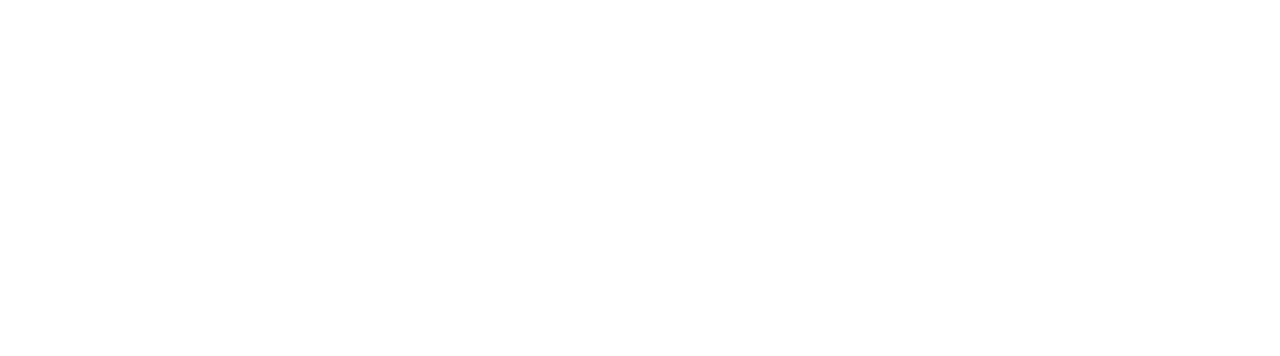
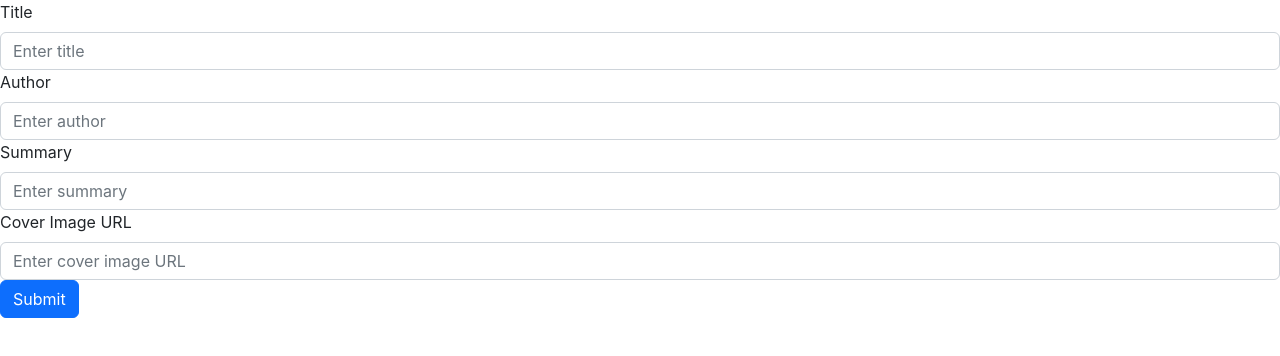
Before and after one commit to quarterlylearnings/book-library-client, a React (Create React App) app: page /shelves/1/books/new in a window 1280 px wide. Before the commit this address had no page. Shown: the top 356 px of the page. Built offline with nearby package versions, Linux system fonts and the light colour scheme.

Commit message:
Adds ability to add a new book to a shelf

```diff
--- a/src/App.js
+++ b/src/App.js
@@ -4,6 +4,7 @@ import ShelfList from './ShelfList';
 import BookList from './BookList';
 import LibraryForm from './LibraryForm';
 import ShelfForm from './ShelfForm';
+import BookForm from './BookForm';
 
 function App() {
   return (
@@ -14,6 +15,7 @@ function App() {
         <Route path="/libraries/:libraryId/shelves" element={<ShelfList />} />
         <Route path="/libraries/:libraryId/shelves/new" element={<ShelfForm />} />
         <Route path="/shelves/:shelfId/books" element={<BookList />} />
+        <Route path="/shelves/:shelfId/books/new" element={<BookForm />} />
       </Routes>
     </BrowserRouter>
   );
--- /dev/null
+++ b/src/BookForm.js
@@ -0,0 +1,57 @@
+import { useState } from 'react';
+import { useNavigate, useParams } from 'react-router-dom';
+import { Form, Button } from 'react-bootstrap';
+
+function BookForm() {
+  const [title, setTitle] = useState('');
+  const [author, setAuthor] = useState('');
+  const [summary, setSummary] = useState('');
+  const [coverImageUrl, setCoverImageUrl] = useState('');
+  const navigate = useNavigate();
+  const { shelfId } = useParams();
+
+  const handleSubmit = (e) => {
+    e.preventDefault();
+
+    fetch(`${process.env.REACT_APP_API_BASE_URL}/books`, {
+      method: 'POST',
+      headers: {
+        'Content-Type': 'application/json',
+      },
+      body: JSON.stringify({ title, author, summary, coverImageUrl, shelfId }),
+    })
+      .then(response => response.json())
+      .then(data => {
+        navigate(`/shelves/${shelfId}/books`);
+      })
+      .catch((error) => {
+        console.error('Error:', error);
+      });
+  };
+
+  return (
+    <Form onSubmit={handleSubmit}>
+      <Form.Group controlId="formBookTitle">
+        <Form.Label>Title</Form.Label>
+        <Form.Control type="text" placeholder="Enter title" value={title} onChange={e => setTitle(e.target.value)} />
+      </Form.Group>
+      <Form.Group controlId="formBookAuthor">
+        <Form.Label>Author</Form.Label>
+        <Form.Control type="text" placeholder="Enter author" value={author} onChange={e => setAuthor(e.target.value)} />
+      </Form.Group>
+      <Form.Group controlId="formBookSummary">
+        <Form.Label>Summary</Form.Label>
+        <Form.Control type="text" placeholder="Enter summary" value={summary} onChange={e => setSummary(e.target.value)} />
+      </Form.Group>
+      <Form.Group controlId="formBookCoverImageUrl">
+        <Form.Label>Cover Image URL</Form.Label>
+        <Form.Control type="text" placeholder="Enter cover image URL" value={coverImageUrl} onChange={e => setCoverImageUrl(e.target.value)} />
+      </Form.Group>
+      <Button variant="primary" type="submit">
+        Submit
+      </Button>
+    </Form>
+  );
+}
+
+export default BookForm;
```
